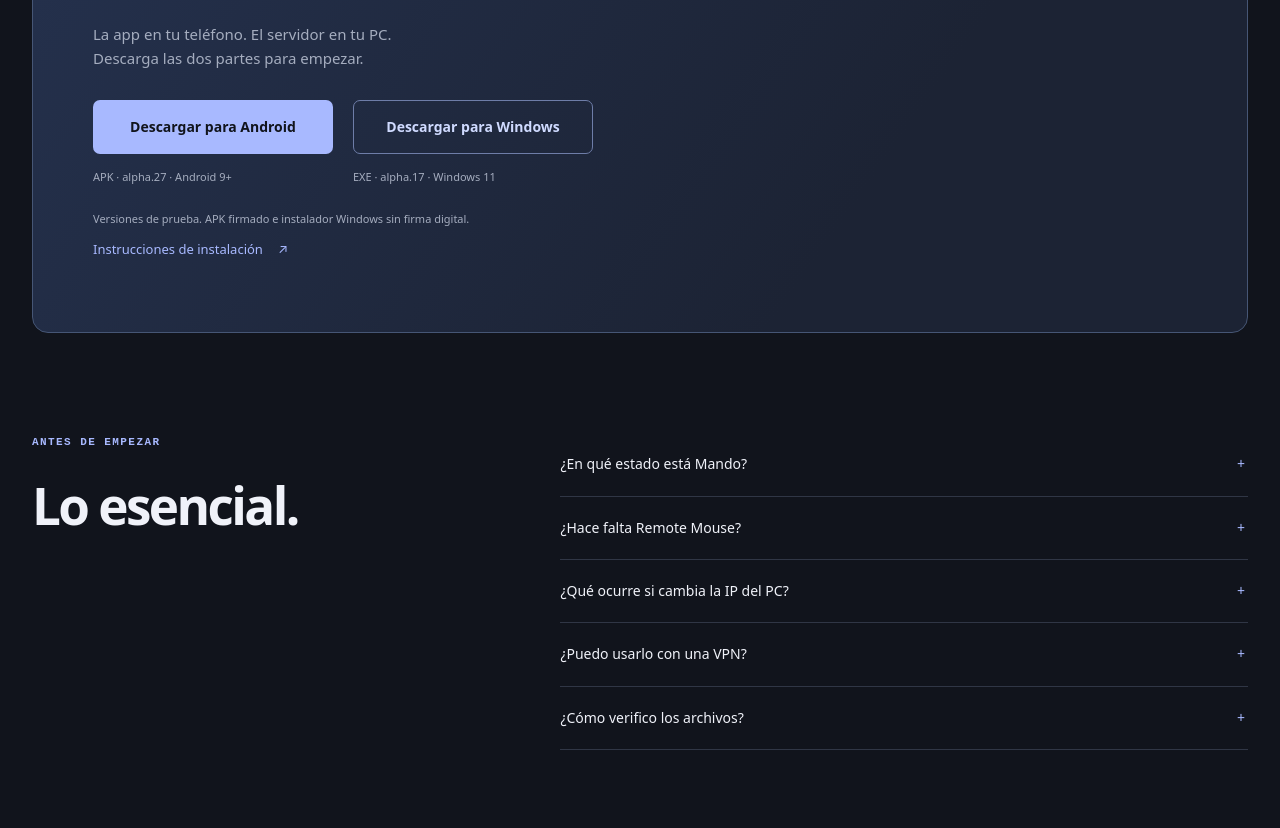
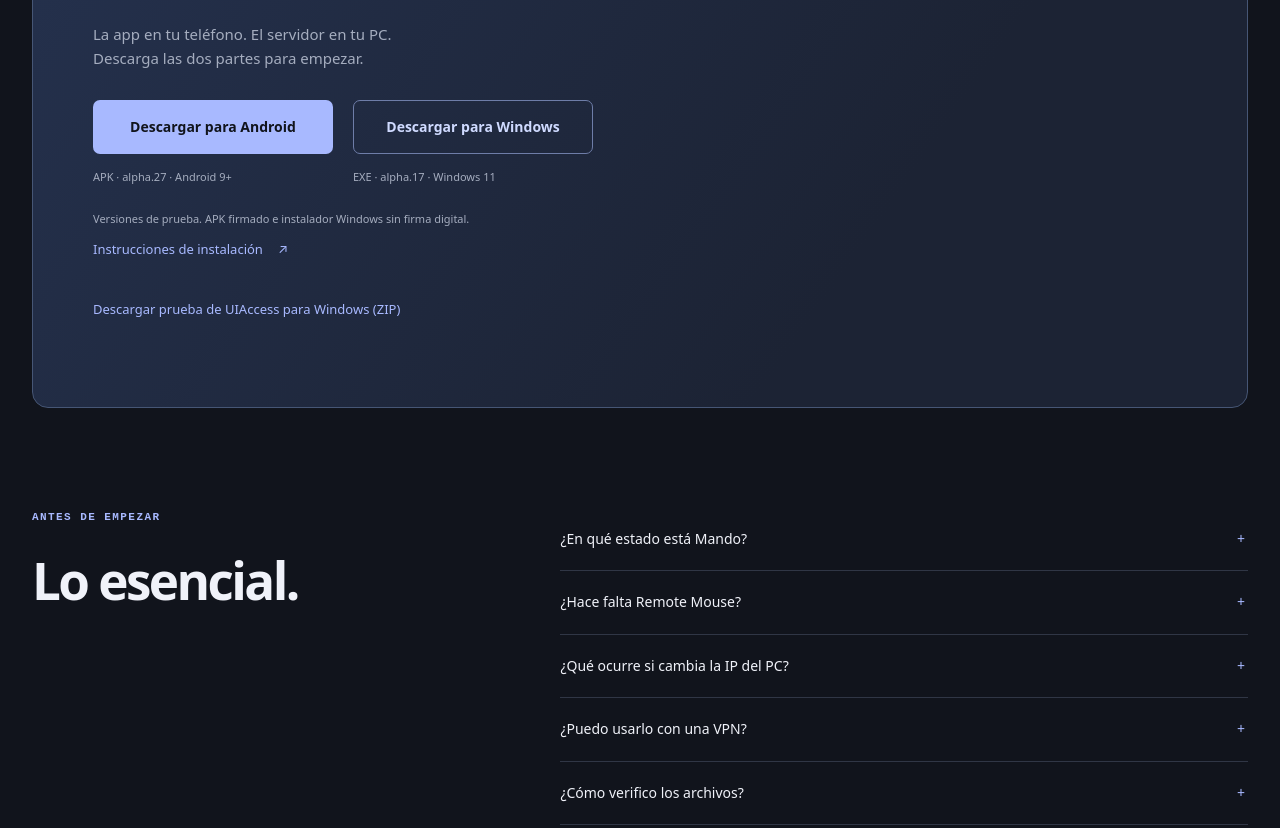
Before and after one commit to epava1516/mando_multimedia_windows, a plain HTML site: page web/public/index.html in a window 1280 px wide. Shown: the part 2397-3225 px from the top of the page. Drawn offline with Linux system fonts and the light colour scheme.

Commit message:
Link local UIAccess test package from downloads

```diff
--- a/web/public/index.html
+++ b/web/public/index.html
@@ -53,7 +53,7 @@
 <section class="proof-strip" aria-label="Un sistema para tu casa"><div class="wrap proof-inner"><p><strong>01 / Touchpad</strong> movimiento preciso</p><p><strong>02 / Teclado</strong> escribe a distancia</p><p><strong>03 / Multimedia</strong> el ritmo lo eliges tú</p></div></section>
 <section id="funciones" class="privacy-section feature-section wrap" aria-labelledby="features-title"><div class="privacy-copy"><p class="eyebrow">MENOS DISTANCIA. MÁS CONTROL.</p><h2 id="features-title">De la mesa<br>al salón.</h2><p>De buscar una película a bajar el volumen. Los controles del día a día, reunidos en tu teléfono.</p><a class="text-link" href="#conectar">Así se conecta <span aria-hidden="true">↗</span></a></div><div class="privacy-grid"><article><span class="feature-icon" aria-hidden="true">↖</span><h3>Un touchpad de bolsillo</h3><p>Mueve el cursor, haz clic y desplázate por los bordes. El teclado de Android y las teclas extendidas completan el control.</p></article><article><span class="feature-icon" aria-hidden="true">▷</span><h3>Tu contenido, a tu ritmo</h3><p>Pausa, cambia de pista, avanza o retrocede. Mantén pulsado el volumen para ajustarlo sin tocar el PC.</p></article><article><span class="feature-icon" aria-hidden="true">⌘</span><h3>Texto entre dispositivos</h3><p>Comparte texto del portapapeles en ambas direcciones, cuando tú lo pidas.</p></article><article><span class="feature-icon" aria-hidden="true">⌁</span><h3>También tu televisor</h3><p>Volumen, silencio, Exit y encendido para TV LG en móviles con emisor IR. Si no lo necesitas, oculta la pestaña.</p></article></div></section>
 <section id="conectar" class="steps-section wrap" aria-labelledby="steps-title"><div class="section-heading"><p class="eyebrow">DEL MÓVIL AL ORDENADOR</p><h2 id="steps-title">Preparados.<br>Vinculados. Listos.</h2><p>Instala cada parte en su dispositivo. Conecta ambos a la misma red local y escanea el QR.</p></div><div class="steps-grid"><article class="step"><span class="step-number">01</span><h3>Prepara tu PC</h3><p>Instala Mando Server con tu cuenta habitual de Windows. Ábrelo desde Inicio: lo encontrarás en la bandeja del sistema.</p><span class="step-detail">Windows 11 · Instalador EXE</span></article><article class="step"><span class="step-number">02</span><h3>Escanea y conecta</h3><p>Instala la APK en Android. En Mando pulsa «Escanear QR del PC» y apunta al código que muestra el servidor.</p><span class="step-detail">Móvil y PC en la misma red local</span></article><article class="step"><span class="step-number">03</span><h3>Vuelve cuando quieras</h3><p>La autorización queda guardada. Si cambia la IP del ordenador, utiliza «Buscar en Wi-Fi» para encontrarlo de nuevo.</p><span class="step-detail">Tu PC queda recordado</span></article></div></section>
-<section id="descargar" class="download-section wrap" aria-labelledby="download-title"><div class="download-card"><img class="download-icon" src="assets/icon.svg" width="76" height="76" alt=""><p class="eyebrow">DOS DISPOSITIVOS. UN MISMO MANDO.</p><h2 id="download-title">Instala las dos piezas.<br>Toma el control.</h2><p>La app en tu teléfono. El servidor en tu PC.<br>Descarga las dos partes para empezar.</p><div class="download-options"><div><a class="button primary" href="downloads/mando-0.5.0-alpha.27.apk" download>Descargar para Android</a><p class="download-note">APK · alpha.27 · Android 9+</p></div><div><a class="button secondary" href="downloads/MandoSetup-0.5.0-alpha.17.exe" download>Descargar para Windows</a><p class="download-note">EXE · alpha.17 · Windows 11</p></div></div><p class="build-note">Versiones de prueba. APK firmado e instalador Windows sin firma digital.</p><a class="text-link" href="downloads/instalacion-windows.txt">Instrucciones de instalación <span aria-hidden="true">↗</span></a></div></section>
+<section id="descargar" class="download-section wrap" aria-labelledby="download-title"><div class="download-card"><img class="download-icon" src="assets/icon.svg" width="76" height="76" alt=""><p class="eyebrow">DOS DISPOSITIVOS. UN MISMO MANDO.</p><h2 id="download-title">Instala las dos piezas.<br>Toma el control.</h2><p>La app en tu teléfono. El servidor en tu PC.<br>Descarga las dos partes para empezar.</p><div class="download-options"><div><a class="button primary" href="downloads/mando-0.5.0-alpha.27.apk" download>Descargar para Android</a><p class="download-note">APK · alpha.27 · Android 9+</p></div><div><a class="button secondary" href="downloads/MandoSetup-0.5.0-alpha.17.exe" download>Descargar para Windows</a><p class="download-note">EXE · alpha.17 · Windows 11</p></div></div><p class="build-note">Versiones de prueba. APK firmado e instalador Windows sin firma digital.</p><a class="text-link" href="downloads/instalacion-windows.txt">Instrucciones de instalación <span aria-hidden="true">↗</span></a><p><a class="text-link" href="downloads/Mando-UIAccess-Prueba.zip" download>Descargar prueba de UIAccess para Windows (ZIP)</a></p></div></section>
 <section class="faq-section wrap" aria-labelledby="faq-title"><div><p class="eyebrow">ANTES DE EMPEZAR</p><h2 id="faq-title">Lo esencial.</h2></div><div class="faq-list"><details><summary>¿En qué estado está Mando?</summary><p>Estas descargas son versiones alpha. Algunas funciones requieren validación en cada PC. El control de Windows bloqueado tiene un fallo pendiente de diagnóstico en un equipo de prueba; no está verificado el acceso antes del primer inicio de sesión.</p></details><details><summary>¿Hace falta Remote Mouse?</summary><p>No. La app actual conecta con nuestro Mando Server. Si todavía tienes el servidor de Remote Mouse abierto, ciérralo para evitar un conflicto de puerto.</p></details><details><summary>¿Qué ocurre si cambia la IP del PC?</summary><p>Utiliza «Buscar en Wi-Fi»: el móvil conserva su autorización. Cambiar de PC, reinstalar Windows o revocar el dispositivo puede requerir un nuevo QR.</p></details><details><summary>¿Puedo usarlo con una VPN?</summary><p>La VPN debe permitir que Mando acceda a tu red local. Comprueba esa opción en la configuración de tu VPN si no encuentra el servidor.</p></details><details><summary>¿Cómo verifico los archivos?</summary><p>Compara el SHA-256 de tus descargas con <a href="downloads/SHA256SUMS.txt">las sumas publicadas</a>. También puedes consultar <a href="release.json">las versiones y tamaños</a>. El instalador de Windows aún no tiene firma digital.</p></details></div></section>
 <aside id="advertising-slot" hidden aria-label="Publicidad"></aside>
 </main><footer class="site-footer wrap"><a class="brand" href="/"><img src="assets/icon.svg" width="32" height="32" alt=""><span>Mando</span></a><p>Tu PC y tu televisor, desde el móvil.</p><a href="https://github.com/epava1516/mando_multimedia_windows">Código fuente ↗</a><a href="https://www.sherlockhomeless.net/">Mis aplicaciones ↗</a></footer></body></html>
```
